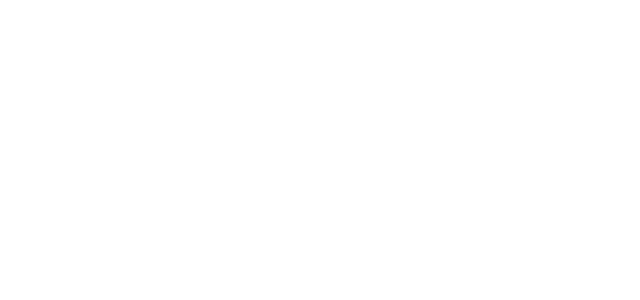
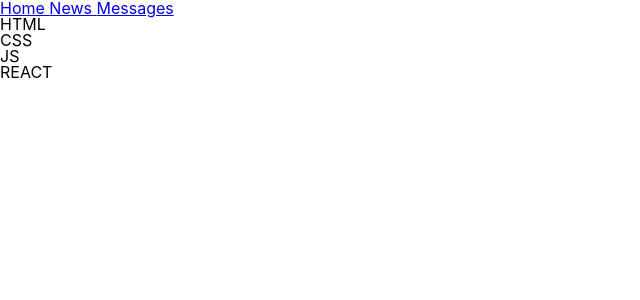
Before and after one commit to DoWhatYouL0ve/social_network, a React (Create React App) app: page / in a window 1280 px wide. Shown: the top 300 px of the page, without its empty margins (0-640 px from the left). Built offline with nearby package versions, Linux system fonts and the light colour scheme.

Commit message:
lesson9 export/import

```diff
--- a/public/index.html
+++ b/public/index.html
@@ -24,7 +24,7 @@
       work correctly both with client-side routing and a non-root public URL.
       Learn how to configure a non-root public URL by running `npm run build`.
     -->
-    <title>React App</title>
+    <title>Social network</title>
   </head>
   <body>
     <noscript>You need to enable JavaScript to run this app.</noscript>
--- a/src/App.tsx
+++ b/src/App.tsx
@@ -1,7 +1,14 @@
 import React from 'react'
+import { Technologies } from './Technologies'
+import { Header } from './Header'
 
-function App() {
-    return <div className="App"></div>
+const App = () => {
+    return (
+        <div className="App">
+            <Header />
+            <Technologies />
+        </div>
+    )
 }
 
 export default App
--- /dev/null
+++ b/src/Header.tsx
@@ -0,0 +1,11 @@
+import React from 'react'
+
+export const Header = () => {
+    return (
+        <div>
+            <a href="#">Home </a>
+            <a href="#">News </a>
+            <a href="#">Messages</a>
+        </div>
+    )
+}
--- /dev/null
+++ b/src/Technologies.tsx
@@ -0,0 +1,14 @@
+import React from 'react'
+
+export const Technologies = () => {
+    return (
+        <div>
+            <ul>
+                <li>HTML</li>
+                <li>CSS</li>
+                <li>JS</li>
+                <li>REACT</li>
+            </ul>
+        </div>
+    )
+}
```
